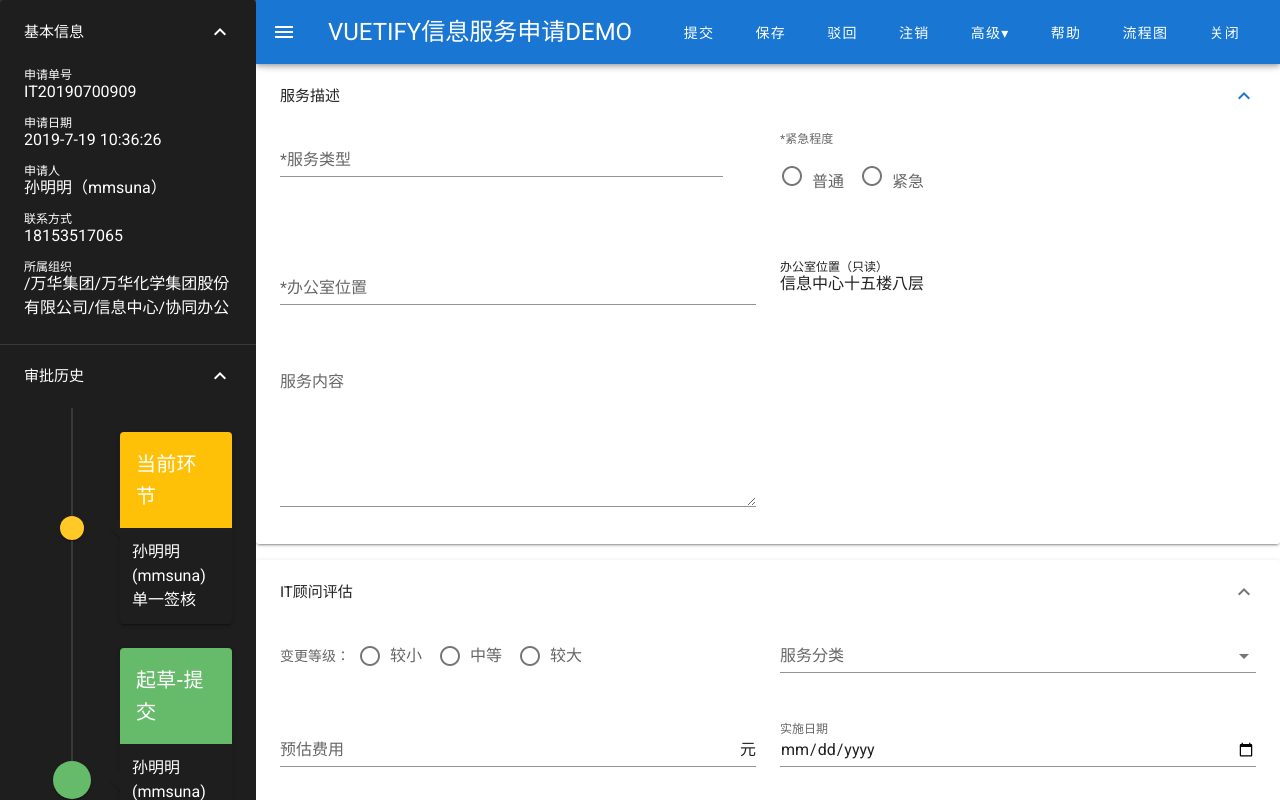
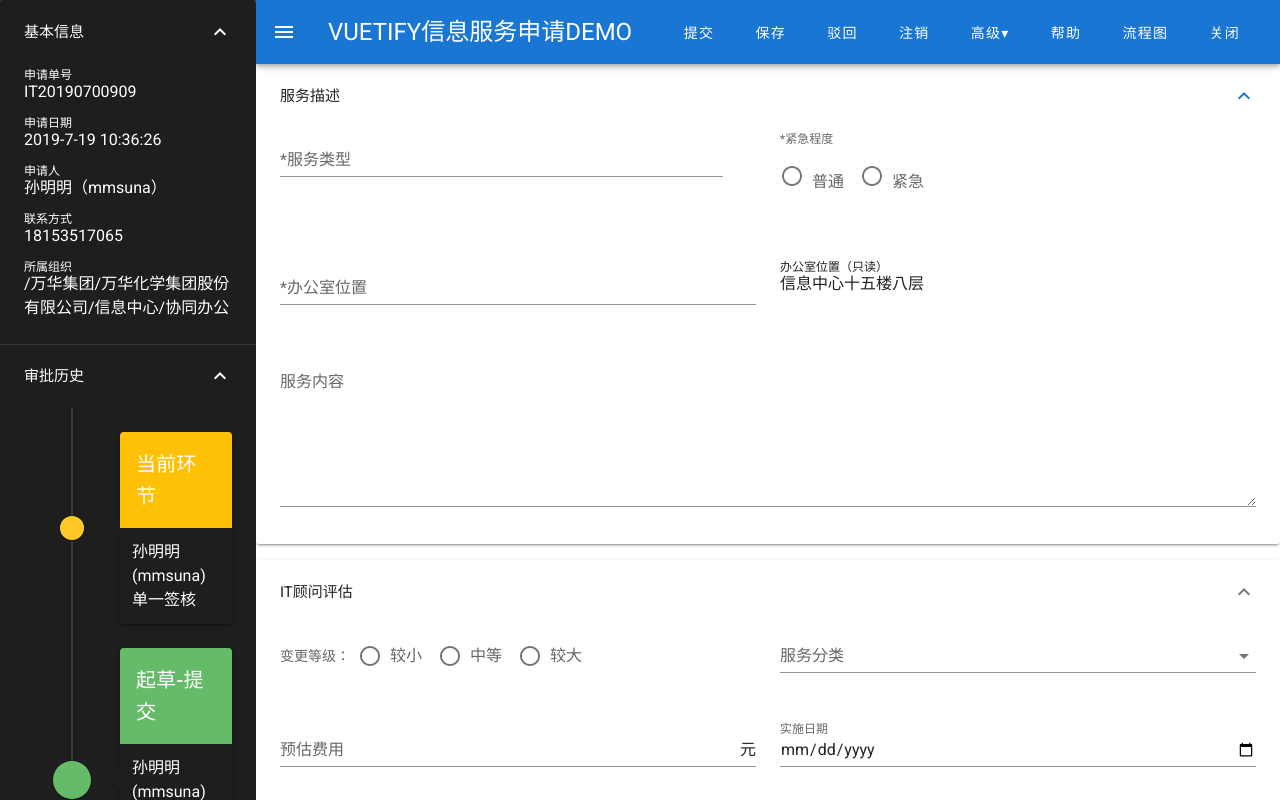
Before and after one commit to ebolavirus/VuetifyDemo, a Vue app: page / in a window 1280 px wide. Shown: the top 800 px of the page. Built offline with nearby package versions, Linux system fonts and the light colour scheme.

Commit message:
update some css cover , make the demo page more tighter.

```diff
--- a/src/components/HelloWorld.vue
+++ b/src/components/HelloWorld.vue
@@ -25,7 +25,7 @@
               <v-flex xs12 sm6 md6 lg6>
                 <TextfieldReadonly titleValue="办公室位置（只读）" realValue="信息中心十五楼八层" />
               </v-flex>
-              <v-flex xs12 sm6 md6 lg6>
+              <v-flex xs12>
                 <v-textarea label="服务内容"></v-textarea>
               </v-flex>
             </v-layout>
@@ -212,4 +212,11 @@
   };
 </script>
 <style>
+  .container.grid-list-xl .layout .flex {
+    padding: 0 12px;
+  }
+
+  .v-text-field {
+    padding-top: 0;
+  }
 </style>
```
